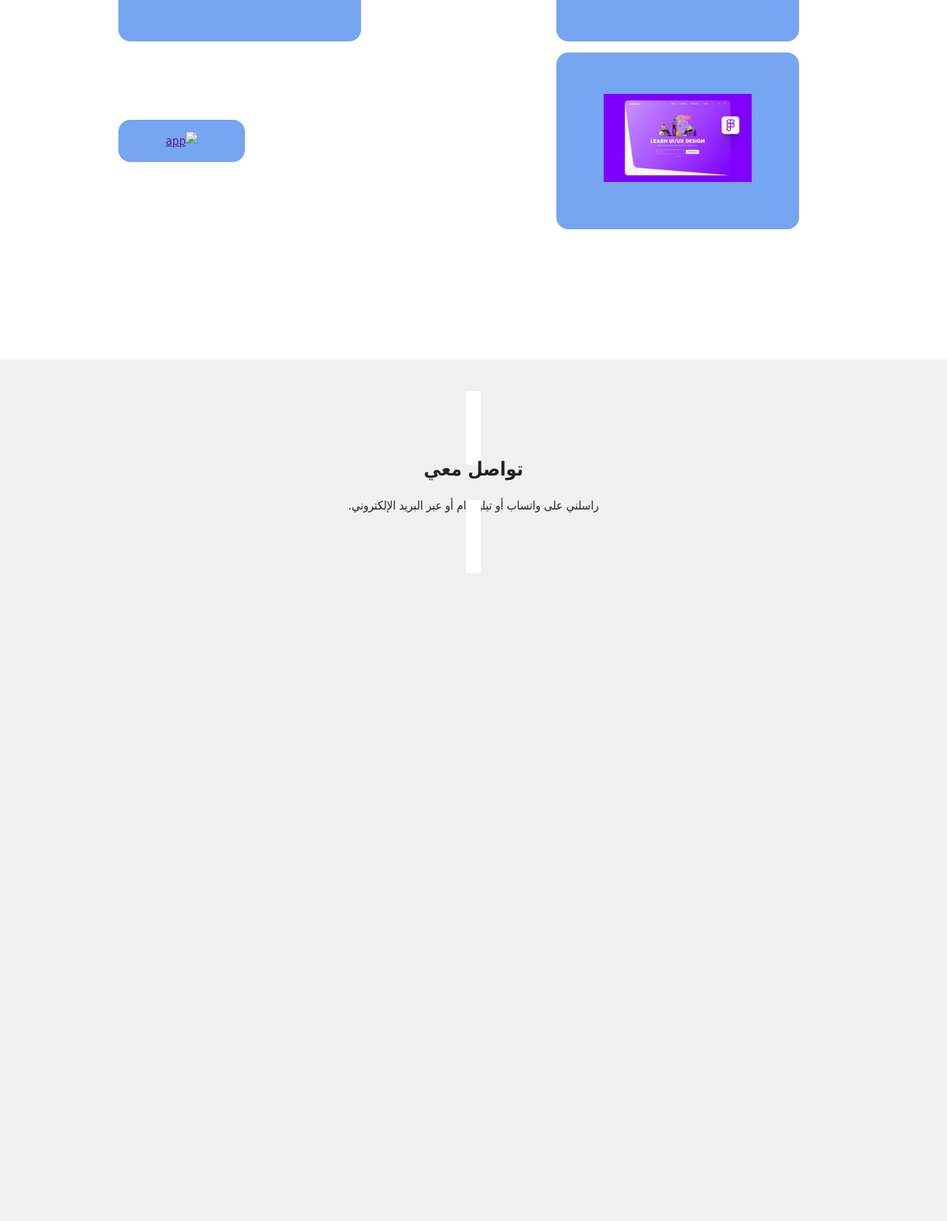
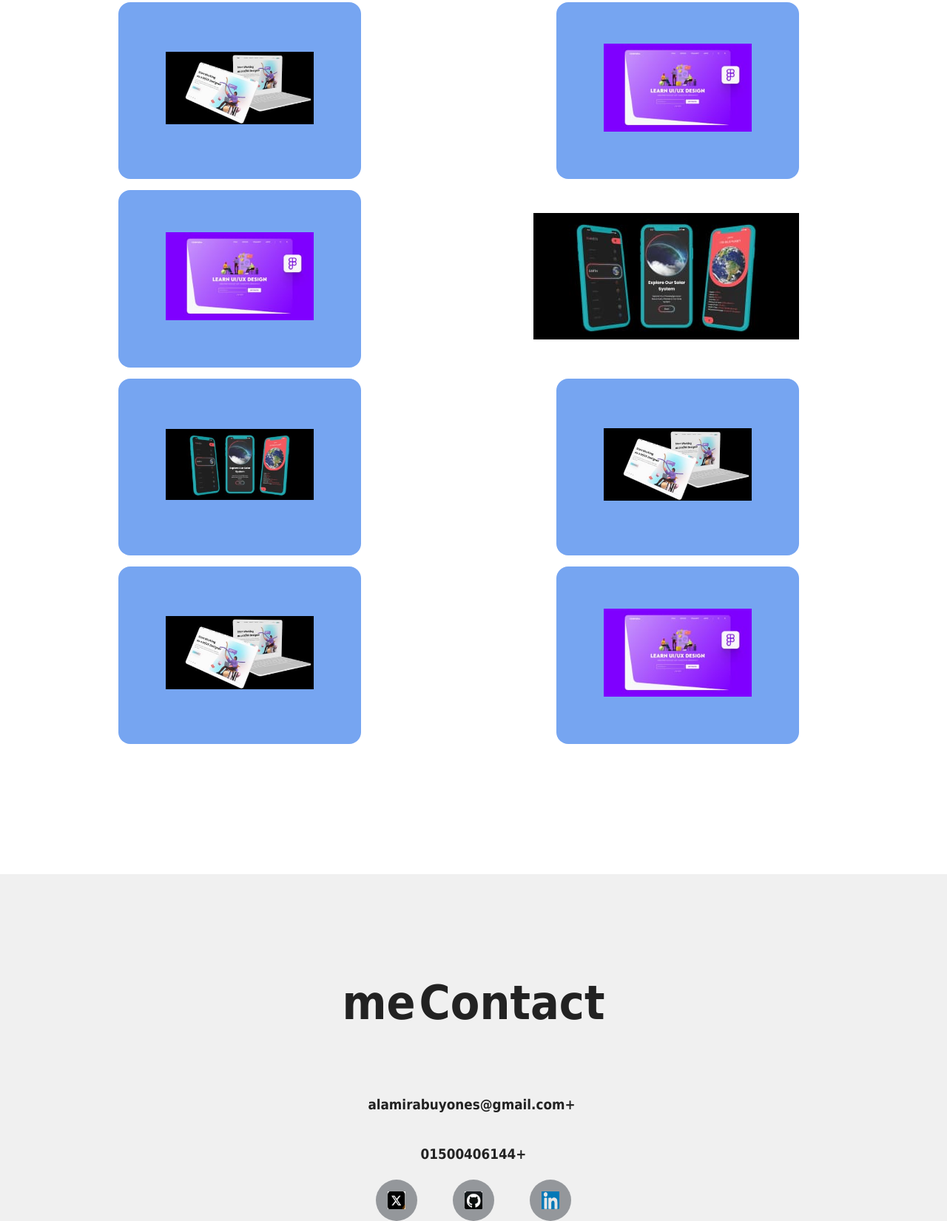
Before and after one commit to alamir-lang/pro-file-2, a plain HTML site: page index.html in a window 1280 px wide. Shown: the part 1572-3223 px from the top of the page at 74% size. Before the commit the page ends 2347 px from the top, so only its background shows below. Drawn offline with Linux system fonts and the light colour scheme.

Commit message:
Add files via upload

```diff
--- a/index.html
+++ b/index.html
@@ -42,7 +42,30 @@
             <li>
                 <a href="https://alamir-lang.github.io/goemtry-/"
                 ><img src="/ph.jpeg" alt="landing page"></a>
-                <h4>play : 5$</h4>
+            </li>
+            <li>
+                <a href="https://alamir-lang.github.io/cards-game/"
+                ><img src="/gog.jpeg" alt="wep app"></a>
+            </li>
+             <li>
+                <a href="https://alamir-lang.github.io/memory-game/"
+                ><img src="/top.jpeg" alt="app"></a>
+            </li>
+             <li>
+                <a href="https://alamir-lang.github.io/task/"
+                ><img src="/ph.jpeg"  alt="landing page"></a>
+            </li>
+            <li>
+                <a href="https://alamir-lang.github.io/key-car/"
+                ><img src="/gog.jpeg" alt="wep app"></a>
+            </li>
+             <li>
+                <a href="https://alkaisar727.github.io/guess-number/"
+                ><img src="/top.jpeg"
+                 alt="app"></a>
+            </li>
+                <a href=""
+                ><img src="/ph.jpeg" alt="landing page"></a>
             </li>
             <li>
                 <a href=""
@@ -62,15 +85,37 @@
             </li>
              <li>
                 <a href=""
-                ><img src="/to
-                p.jpeg" alt="app"></a>
+                ><img src="/top.jpeg" alt="app"></a>
             </li>
          </ul>
         </div>
   </section>
 
   <!-- 🔵 قسم التواصل -->
-  <sect class="contact" id="contact">
-    <h2>تواصل معي</h2>
-    <p>راسلني على واتساب أو تيليجرام أو عبر البريد الإلكتروني.</p>
-  </sect
+          <div class="contacttitle">
+            <h1 class="Aboutname">Contact</h1>
+            <h1 class="Abouttitle">me</h1>
+        </div >
+        <div class="Contact">
+        <div class="emailandphone">
+            <img src="" alt="">
+            <h3>+alamirabuyones@gmail.com</h3>
+            </div>
+            <div class="emailandphone">
+                <h3>+01500406144</h3>
+            </div>
+            </div>
+            <div class="socialmedia">
+                <a href="https://www.linkedin.com/" target="_blank">
+                    <img src="/lin.jpeg" alt="my linkedin">
+                </a>
+                <a href="https://github.com/" target="_blank">
+                    <img src="/get.jpeg" alt="my github">
+                </a>
+                <a href="https://twitter.com/"target="_blank">
+                    <img src="/X.jpeg" alt="my twitter">
+                </a>
+
+            </div>
+            </div>
+    </section>
--- a/style.css
+++ b/style.css
@@ -122,3 +122,71 @@ h2 {
   font-size: 26px;
   margin-bottom: 10px;
 }
+
+
+
+
+.Contactcontanir {
+    display: flex;
+    flex-direction: column;
+    align-items: center;
+    justify-content: space-around;
+    gap: 2rem;
+    margin: auto;
+    max-width: 1200px;
+}
+
+.contacttitle {
+    display: flex;
+    align-items: center;
+    justify-content: center;
+    gap: 5px;
+    margin-bottom: 10px;
+    font-size: 2rem;
+}
+
+.contact {
+    display: flex;
+    align-items: center;
+    justify-content: center;
+    margin-right: 5rem;
+    gap: 20rem;
+}
+
+.contact h3 {
+    color: #eeeeee;
+    text-decoration:none;
+}
+
+.contact a {
+    color: #eeeeee;
+    text-decoration:none;
+}
+
+.emailandphone {
+    display: flex;
+    align-items: center;
+    justify-content: center;
+    gap: 5px;
+}
+
+.socialmedia {
+    display: flex;
+    align-items: center;
+    justify-content: center;
+    gap: 3rem;
+}
+.socialmedia a {
+    display: flex;
+    align-items: center;
+    justify-content: center;
+    border-radius: 50px;
+    background-color: rgba(57, 62, 70, 0.5);
+    backdrop-filter: blur(4px);
+    padding: 1rem;
+}
+
+.socialmedia img {
+    width: 24px;
+    height: 24px;
+}
```
Also changed, not shown: get.jpeg (added), lin.jpeg (added), x.jpeg (added).
